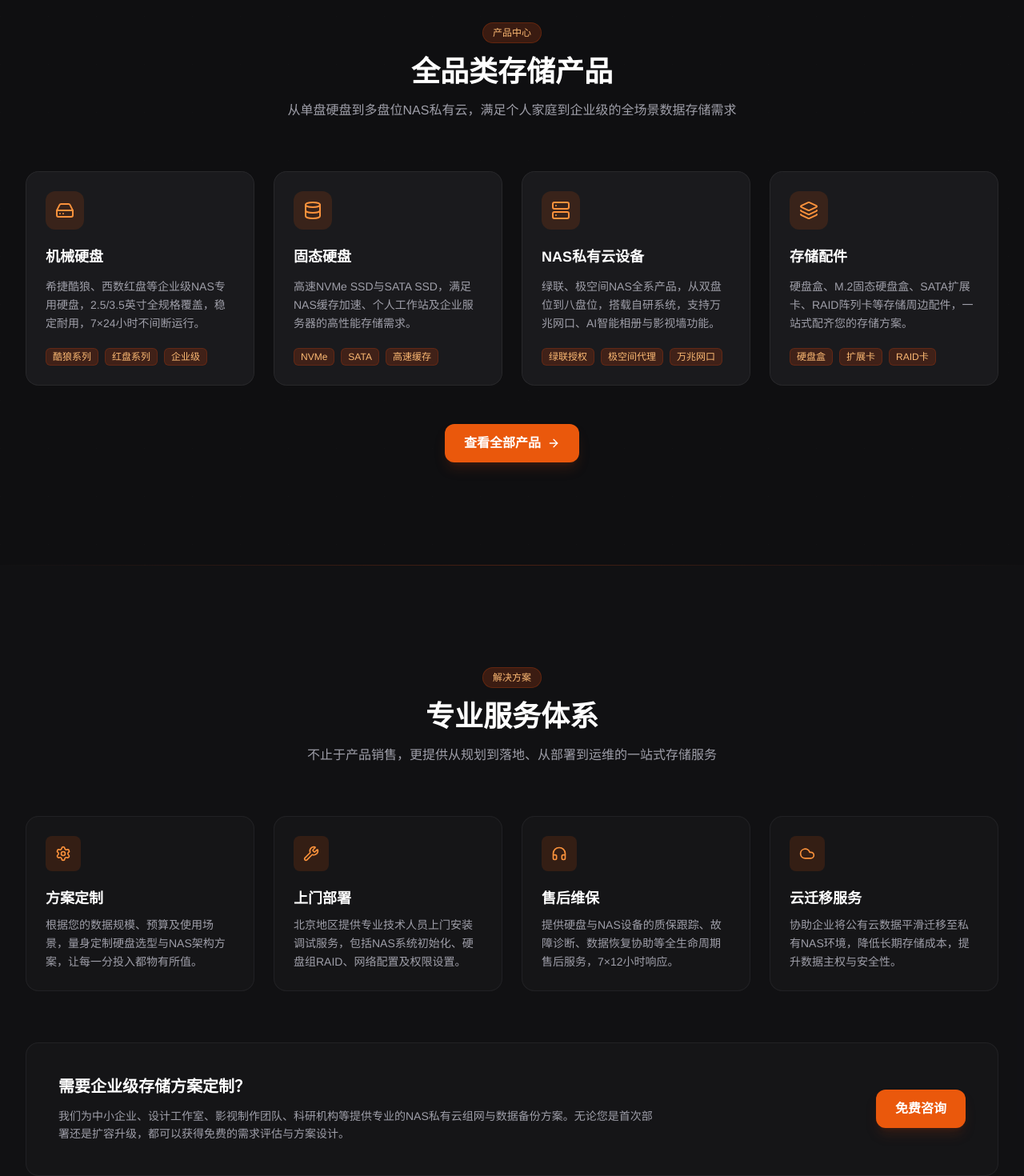
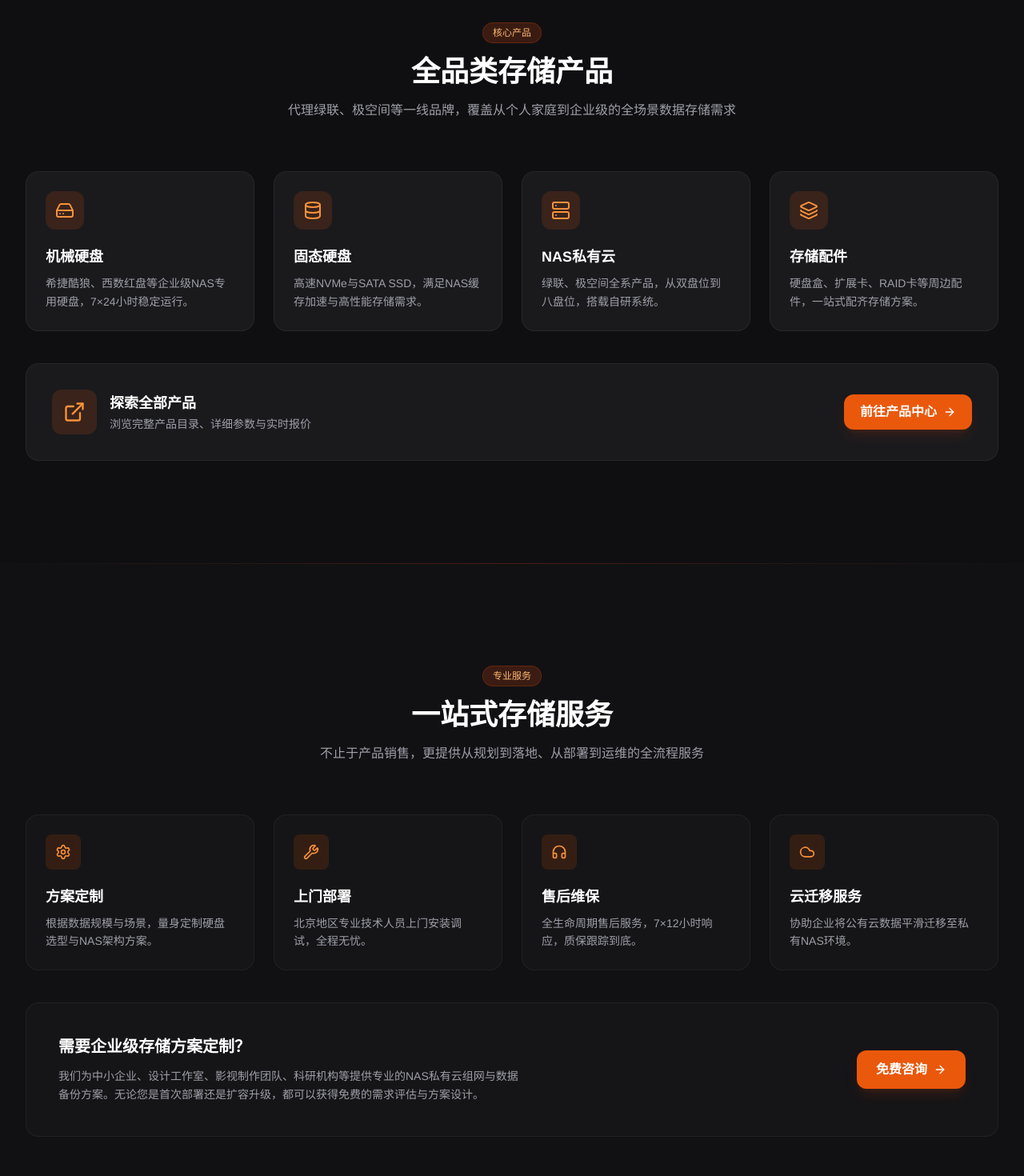
Before and after one commit to ERIC69zzz/company-website, a React (Vite) app: page / in a window 1280 px wide. Shown: the part 900-2370 px from the top of the page at 80% size. Built offline with nearby package versions, Linux system fonts and the light colour scheme.

Commit message:
refactor: 首页大改版，精简各模块并增加跳转入口

```diff
--- a/src/components/AboutSection.jsx
+++ b/src/components/AboutSection.jsx
@@ -1,4 +1,5 @@
-import { Award, Users, Calendar, MapPin } from 'lucide-react';
+import { Award, Users, Calendar, MapPin, ArrowRight } from 'lucide-react';
+import { Link } from 'react-router-dom';
 import ScrollReveal from './ScrollReveal';
 
 const stats = [
@@ -53,22 +54,22 @@ export default function AboutSection() {
           <div>
             <ScrollReveal>
               <div className="inline-flex items-center gap-2 px-3 py-1 rounded-full bg-brand-900/40 border border-brand-700/30 text-brand-300 text-xs font-medium mb-4">
-                关于我们
+                品牌理念
               </div>
               <h2 className="text-3xl sm:text-4xl font-bold text-white mb-6">
-                专注存储，值得信赖
+                以友相待 <span className="text-brand-400">·</span> 以质为本
               </h2>
               <p className="text-zinc-400 leading-relaxed mb-6">
-                北京友质科技有限公司成立于2010年，总部位于北京市海淀区中关村科技园区。十五年来，我们始终专注于数据存储领域，为个人用户、中小企业及大型机构提供高品质的硬盘与NAS私有云产品及服务。
+                北京友质科技有限公司成立于2010年，十五年来始终专注于数据存储领域。作为绿联、极空间等一线品牌的核心授权经销商，我们确保每一件产品均为正品行货，享受官方完整质保。
               </p>
               <p className="text-zinc-400 leading-relaxed mb-8">
-                作为绿联等知名品牌的核心授权经销商，我们确保每一件产品均为正品行货，享受官方完整质保。凭借专业的技术团队与丰富的项目经验，我们已成功为超过1000位客户部署了稳定可靠的存储解决方案。
+                凭借专业的技术团队与丰富的项目经验，我们已成功为超过1000位客户部署了稳定可靠的存储解决方案。
               </p>
             </ScrollReveal>
 
             <ScrollReveal delay={0.2}>
-              <div className="grid grid-cols-2 sm:grid-cols-4 gap-4">
-                {stats.map((stat, i) => (
+              <div className="grid grid-cols-2 sm:grid-cols-4 gap-4 mb-8">
+                {stats.map((stat) => (
                   <div
                     key={stat.label}
                     className="rounded-xl border border-white/5 bg-white/[0.02] p-4 text-center"
@@ -80,6 +81,16 @@ export default function AboutSection() {
                 ))}
               </div>
             </ScrollReveal>
+
+            <ScrollReveal delay={0.3}>
+              <Link
+                to="/brand"
+                className="group inline-flex items-center gap-2 px-6 py-3 bg-brand-600 hover:bg-brand-500 text-white font-semibold rounded-xl transition-all shadow-lg shadow-brand-900/30"
+              >
+                了解品牌故事
+                <ArrowRight className="w-4 h-4 group-hover:translate-x-0.5 transition-transform" />
+              </Link>
+            </ScrollReveal>
           </div>
         </div>
       </div>
--- a/src/components/ProductsSection.jsx
+++ b/src/components/ProductsSection.jsx
@@ -1,4 +1,4 @@
-import { HardDrive, Server, Database, Layers, ArrowRight } from 'lucide-react';
+import { HardDrive, Server, Database, Layers, ArrowRight, ExternalLink } from 'lucide-react';
 import { Link } from 'react-router-dom';
 import ScrollReveal from './ScrollReveal';
 
@@ -6,30 +6,22 @@ const products = [
   {
     icon: HardDrive,
     title: '机械硬盘',
-    category: 'hdd',
-    desc: '希捷酷狼、西数红盘等企业级NAS专用硬盘，2.5/3.5英寸全规格覆盖，稳定耐用，7×24小时不间断运行。',
-    tags: ['酷狼系列', '红盘系列', '企业级'],
+    desc: '希捷酷狼、西数红盘等企业级NAS专用硬盘，7×24小时稳定运行。',
   },
   {
     icon: Database,
     title: '固态硬盘',
-    category: 'ssd',
-    desc: '高速NVMe SSD与SATA SSD，满足NAS缓存加速、个人工作站及企业服务器的高性能存储需求。',
-    tags: ['NVMe', 'SATA', '高速缓存'],
+    desc: '高速NVMe与SATA SSD，满足NAS缓存加速与高性能存储需求。',
   },
   {
     icon: Server,
-    title: 'NAS私有云设备',
-    category: 'nas',
-    desc: '绿联、极空间NAS全系产品，从双盘位到八盘位，搭载自研系统，支持万兆网口、AI智能相册与影视墙功能。',
-    tags: ['绿联授权', '极空间代理', '万兆网口'],
+    title: 'NAS私有云',
+    desc: '绿联、极空间全系产品，从双盘位到八盘位，搭载自研系统。',
   },
   {
     icon: Layers,
     title: '存储配件',
-    category: 'accessory',
-    desc: '硬盘盒、M.2固态硬盘盒、SATA扩展卡、RAID阵列卡等存储周边配件，一站式配齐您的存储方案。',
-    tags: ['硬盘盒', '扩展卡', 'RAID卡'],
+    desc: '硬盘盒、扩展卡、RAID卡等周边配件，一站式配齐存储方案。',
   },
 ];
 
@@ -41,13 +33,13 @@ export default function ProductsSection() {
         <ScrollReveal>
           <div className="text-center mb-16">
             <div className="inline-flex items-center gap-2 px-3 py-1 rounded-full bg-brand-900/40 border border-brand-700/30 text-brand-300 text-xs font-medium mb-4">
-              产品中心
+              核心产品
             </div>
             <h2 className="text-3xl sm:text-4xl font-bold text-white mb-4">
               全品类存储产品
             </h2>
             <p className="text-zinc-400 max-w-2xl mx-auto">
-              从单盘硬盘到多盘位NAS私有云，满足个人家庭到企业级的全场景数据存储需求
+              代理绿联、极空间等一线品牌，覆盖从个人家庭到企业级的全场景数据存储需求
             </p>
           </div>
         </ScrollReveal>
@@ -55,41 +47,47 @@ export default function ProductsSection() {
         <div className="grid sm:grid-cols-2 lg:grid-cols-4 gap-6">
           {products.map((product, i) => (
             <ScrollReveal key={product.title} delay={i * 0.1}>
-              <Link to={`/products?category=${product.category}`} className="block h-full group">
               <div className="glass-card rounded-2xl p-6 h-full flex flex-col transition-all duration-300 hover:bg-brand-900/20 hover:border-brand-700/50 hover:shadow-lg hover:shadow-brand-900/20">
-                  <div className="w-12 h-12 rounded-xl bg-brand-600/15 flex items-center justify-center mb-5 transition-transform duration-300 group-hover:scale-110">
+                <div className="w-12 h-12 rounded-xl bg-brand-600/15 flex items-center justify-center mb-5">
                   <product.icon className="w-6 h-6 text-brand-400" />
                 </div>
-                  <h3 className="text-lg font-bold text-white mb-3 group-hover:text-brand-300 transition-colors">
+                <h3 className="text-lg font-bold text-white mb-2">
                   {product.title}
                 </h3>
-                  <p className="text-sm text-zinc-400 leading-relaxed mb-5 flex-1">
+                <p className="text-sm text-zinc-400 leading-relaxed flex-1">
                   {product.desc}
                 </p>
-                  <div className="flex flex-wrap gap-2">
-                    {product.tags.map((tag) => (
-                      <span
-                        key={tag}
-                        className="px-2 py-0.5 text-xs font-medium text-brand-300 bg-brand-900/40 border border-brand-800/40 rounded-md"
-                      >
-                        {tag}
-                      </span>
-                    ))}
               </div>
-                </div>
-              </Link>
             </ScrollReveal>
           ))}
         </div>
 
-        <ScrollReveal delay={0.4}>
-          <div className="text-center mt-12">
+        {/* 探索全部产品卡片 */}
+        <ScrollReveal delay={0.3}>
+          <div className="mt-10">
             <Link
               to="/products"
-              className="inline-flex items-center gap-2 px-6 py-3 bg-brand-600 hover:bg-brand-500 text-white font-semibold rounded-xl transition-all shadow-lg shadow-brand-900/30"
+              className="group block glass-card rounded-2xl p-8 border border-white/5 hover:border-brand-700/50 transition-all hover:bg-brand-900/10"
             >
-              查看全部产品
-              <ArrowRight className="w-4 h-4" />
+              <div className="flex flex-col sm:flex-row items-center justify-between gap-4">
+                <div className="flex items-center gap-4">
+                  <div className="w-14 h-14 rounded-xl bg-brand-600/15 flex items-center justify-center group-hover:bg-brand-600/25 transition-colors">
+                    <ExternalLink className="w-7 h-7 text-brand-400" />
+                  </div>
+                  <div>
+                    <h3 className="text-lg font-bold text-white group-hover:text-brand-300 transition-colors">
+                      探索全部产品
+                    </h3>
+                    <p className="text-sm text-zinc-400 mt-0.5">
+                      浏览完整产品目录、详细参数与实时报价
+                    </p>
+                  </div>
+                </div>
+                <div className="flex items-center gap-2 px-5 py-2.5 bg-brand-600 group-hover:bg-brand-500 text-white font-semibold rounded-xl transition-colors shadow-lg shadow-brand-900/30">
+                  前往产品中心
+                  <ArrowRight className="w-4 h-4 group-hover:translate-x-0.5 transition-transform" />
+                </div>
+              </div>
             </Link>
           </div>
         </ScrollReveal>
--- a/src/components/ServicesSection.jsx
+++ b/src/components/ServicesSection.jsx
@@ -1,4 +1,4 @@
-import { Settings, Wrench, HeadphonesIcon, Cloud } from 'lucide-react';
+import { Settings, Wrench, HeadphonesIcon, Cloud, ArrowRight } from 'lucide-react';
 import { Link } from 'react-router-dom';
 import ScrollReveal from './ScrollReveal';
 
@@ -6,22 +6,22 @@ const services = [
   {
     icon: Settings,
     title: '方案定制',
-    desc: '根据您的数据规模、预算及使用场景，量身定制硬盘选型与NAS架构方案，让每一分投入都物有所值。',
+    desc: '根据数据规模与场景，量身定制硬盘选型与NAS架构方案。',
   },
   {
     icon: Wrench,
     title: '上门部署',
-    desc: '北京地区提供专业技术人员上门安装调试服务，包括NAS系统初始化、硬盘组RAID、网络配置及权限设置。',
+    desc: '北京地区专业技术人员上门安装调试，全程无忧。',
   },
   {
     icon: HeadphonesIcon,
     title: '售后维保',
-    desc: '提供硬盘与NAS设备的质保跟踪、故障诊断、数据恢复协助等全生命周期售后服务，7×12小时响应。',
+    desc: '全生命周期售后服务，7×12小时响应，质保跟踪到底。',
   },
   {
     icon: Cloud,
     title: '云迁移服务',
-    desc: '协助企业将公有云数据平滑迁移至私有NAS环境，降低长期存储成本，提升数据主权与安全性。',
+    desc: '协助企业将公有云数据平滑迁移至私有NAS环境。',
   },
 ];
 
@@ -33,13 +33,13 @@ export default function ServicesSection() {
         <ScrollReveal>
           <div className="text-center mb-16">
             <div className="inline-flex items-center gap-2 px-3 py-1 rounded-full bg-brand-900/40 border border-brand-700/30 text-brand-300 text-xs font-medium mb-4">
-              解决方案
+              专业服务
             </div>
             <h2 className="text-3xl sm:text-4xl font-bold text-white mb-4">
-              专业服务体系
+              一站式存储服务
             </h2>
             <p className="text-zinc-400 max-w-2xl mx-auto">
-              不止于产品销售，更提供从规划到落地、从部署到运维的一站式存储服务
+              不止于产品销售，更提供从规划到落地、从部署到运维的全流程服务
             </p>
           </div>
         </ScrollReveal>
@@ -65,26 +65,28 @@ export default function ServicesSection() {
           ))}
         </div>
 
+        {/* CTA 卡片 */}
         <ScrollReveal delay={0.3}>
-          <div className="mt-16 rounded-2xl border border-white/5 bg-white/[0.02] p-8 lg:p-10">
-            <div className="grid lg:grid-cols-3 gap-8 items-center">
-              <div className="lg:col-span-2">
+          <div className="mt-10">
+            <Link
+              to="/consult"
+              className="group block rounded-2xl border border-white/5 bg-white/[0.02] p-8 lg:p-10 hover:border-brand-700/30 hover:bg-brand-900/10 transition-all"
+            >
+              <div className="flex flex-col lg:flex-row gap-6 lg:gap-8 items-center justify-between">
+                <div className="lg:col-span-2 text-center lg:text-left">
                   <h3 className="text-xl font-bold text-white mb-3">
                     需要企业级存储方案定制？
                   </h3>
-                <p className="text-zinc-400 text-sm leading-relaxed">
+                  <p className="text-zinc-400 text-sm leading-relaxed max-w-xl">
                     我们为中小企业、设计工作室、影视制作团队、科研机构等提供专业的NAS私有云组网与数据备份方案。无论您是首次部署还是扩容升级，都可以获得免费的需求评估与方案设计。
                   </p>
                 </div>
-              <div className="flex lg:justify-end">
-                <Link
-                  to="/consult"
-                  className="inline-flex items-center justify-center px-6 py-3 bg-brand-600 hover:bg-brand-500 text-white font-semibold rounded-xl transition-all shadow-lg shadow-brand-900/30 w-full sm:w-auto"
-                >
+                <div className="flex items-center gap-2 px-6 py-3 bg-brand-600 group-hover:bg-brand-500 text-white font-semibold rounded-xl transition-all shadow-lg shadow-brand-900/30 whitespace-nowrap">
                   免费咨询
-                </Link>
+                  <ArrowRight className="w-4 h-4 group-hover:translate-x-0.5 transition-transform" />
                 </div>
               </div>
+            </Link>
           </div>
         </ScrollReveal>
       </div>
```
Also changed, not shown: src/components/ContactSection.jsx (+36 -106 lines). Lines whose indentation alone changed are shown as unchanged.
